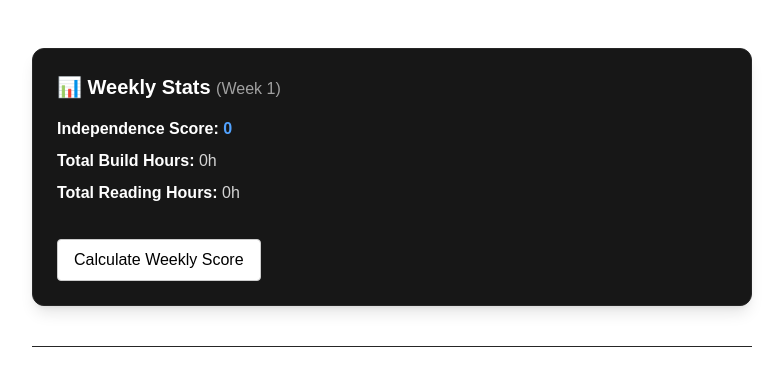
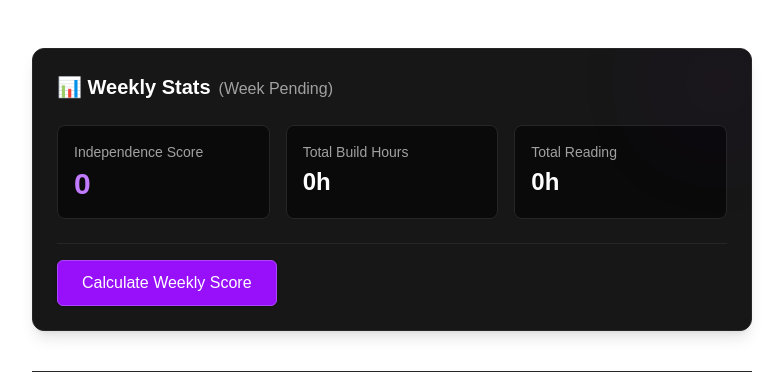
Before and after one commit to Ravi-paribrajak/Personal_Learning_Tracker_2, a Next.js app: page /dashboard in a window 1280 px wide. Shown: the top 381 px of the page, without its empty margins (248-1031 px from the left). Built offline with nearby package versions, Linux system fonts and the light colour scheme; no server answers; the database is empty.

Commit message:
feat: upgrade weekly stats UI and implement smart calculate button

```diff
--- a/app/dashboard/CalculateScoreButton.tsx
+++ b/app/dashboard/CalculateScoreButton.tsx
@@ -5,12 +5,15 @@ import { useRouter } from "next/navigation";
 
 export default function CalculateScoreButton() {
 
+    const [loading, setLoading] = useState(false);
+    const [error, setError] = useState<string | null>(null);
     const router = useRouter();
-    const [loading, setLoading] = useState(false);
 
     const handleCalculate = async () => {
         setLoading(true);
+        setError(null);
 
+        try {
             // Tells the Backend to look at all our logs and Generate a new Score!
             const response = await fetch("/api/weekly-metrics", {
                 method: 'POST',
@@ -21,21 +24,45 @@ export default function CalculateScoreButton() {
                     week_number: 1    // Hardcoded for week 1 for now
                 })
             });
-        if (response.ok) {
+
+            const data = await response.json();
+
+            if (!response.ok) {
+                setError(data.error || "Failed to calculate Stats");
+                setLoading(false);
+                return;
+            }
+            // 4. SUCCESS! Tell Next.js to re-fetch the Server Components
             router.refresh();
-        } else {
-            console.error("Failed to Calculate Metrics!");
+        } catch (err) {
+            setError("Network error check your connection!");
+        } finally {
+            setLoading(false);
         }
-        setLoading(false);
+
     };
 
     return (
+        <div className="mt-6 border-t border-neutral-800 pt-4">
+            {/* ERROR MESSAGE BOX */}
+            {error && (
+                <div className="mb-4 p-3 bg-red-900/50 border border-red-800 text-red-200 rounded-md text-sm">
+                    ⚠️ {error}
+                </div>
+            )}
+
             <button
                 onClick={handleCalculate}
                 disabled={loading}
-        style={{ marginTop: "10px", padding: "8px 16px", cursor: "pointer", backgroundColor: "#fff", color: "#000", border: "1px solid #ccc", borderRadius: "4px" }}>
-            {loading? "Calculating...": "Calculate Weekly Score"}
+                className={`px-6 py-2.5 font-medium rounded-md text-white shadow-sm transition-all ${
+                    loading
+                        ? "bg-purple-900 cursor-not-allowed border border-purple-800 text-purple-300"
+                        : "bg-purple-600 hover:bg-purple-500 border border-purple-500 hover:shadow-[0_0_15px_rgba(168,85,247,0.4)]"
+                }`}
+            >
+                {loading ? "Calculating Math..." : "Calculate Weekly Score"}
             </button>
+        </div>
     );
 
 }
--- a/components/WeeklyStats.tsx
+++ b/components/WeeklyStats.tsx
@@ -9,15 +9,32 @@ export default async function Weeklystats() {
     const weeklyMetric = parseMetrics.data;
 
     return (
-        <div className="mb-8 p-6 bg-neutral-900 border border-neutral-800 rounded-xl shadow-lg">
-            <h2 className="text-xl font-bold text-white mb-4">
-                📊 Weekly Stats <span className="text-neutral-400 text-base font-normal">(Week {weeklyMetric?.week_number || 1})</span>
+        <div className="mb-8 p-6 bg-neutral-900 border border-neutral-800 rounded-xl shadow-lg relative overflow-hidden">
+            {/* Subtle background glow effect for the stats card */}
+            <div className="absolute top-0 right-0 -mt-4 -mr-4 w-24 h-24 bg-purple-600 rounded-full blur-3xl opacity-10 pointer-events-none"></div>
+
+            <h2 className="text-xl font-bold text-white mb-6">
+                📊 Weekly Stats
+                <span className="text-neutral-400 text-base font-normal ml-2">
+                    (Week {weeklyMetric?.week_number || "Pending"})
+                </span>
             </h2>
 
-            <div className="space-y-2 text-neutral-300 mb-6">
-                <p><strong className="text-white">Independence Score:</strong> <span className="text-blue-400 font-bold">{weeklyMetric?.independence_score || 0}</span></p>
-                <p><strong className="text-white">Total Build Hours:</strong> {weeklyMetric?.total_build_hours || 0}h</p>
-                <p><strong className="text-white">Total Reading Hours:</strong> {weeklyMetric?.total_reading_hours || 0}h</p>
+            <div className="grid grid-cols-1 md:grid-cols-3 gap-4 mb-2">
+                <div className="bg-neutral-950 border border-neutral-800 p-4 rounded-lg">
+                    <p className="text-neutral-400 text-sm mb-1">Independence Score</p>
+                    <p className="text-3xl font-bold text-purple-400">{weeklyMetric?.independence_score || 0}</p>
+                </div>
+
+                <div className="bg-neutral-950 border border-neutral-800 p-4 rounded-lg">
+                    <p className="text-neutral-400 text-sm mb-1">Total Build Hours</p>
+                    <p className="text-2xl font-semibold text-white">{weeklyMetric?.total_build_hours || 0}h</p>
+                </div>
+
+                <div className="bg-neutral-950 border border-neutral-800 p-4 rounded-lg">
+                    <p className="text-neutral-400 text-sm mb-1">Total Reading</p>
+                    <p className="text-2xl font-semibold text-white">{weeklyMetric?.total_reading_hours || 0}h</p>
+                </div>
             </div>
 
             <CalculateScoreButton />
```
Lines whose indentation alone changed are shown as unchanged.
